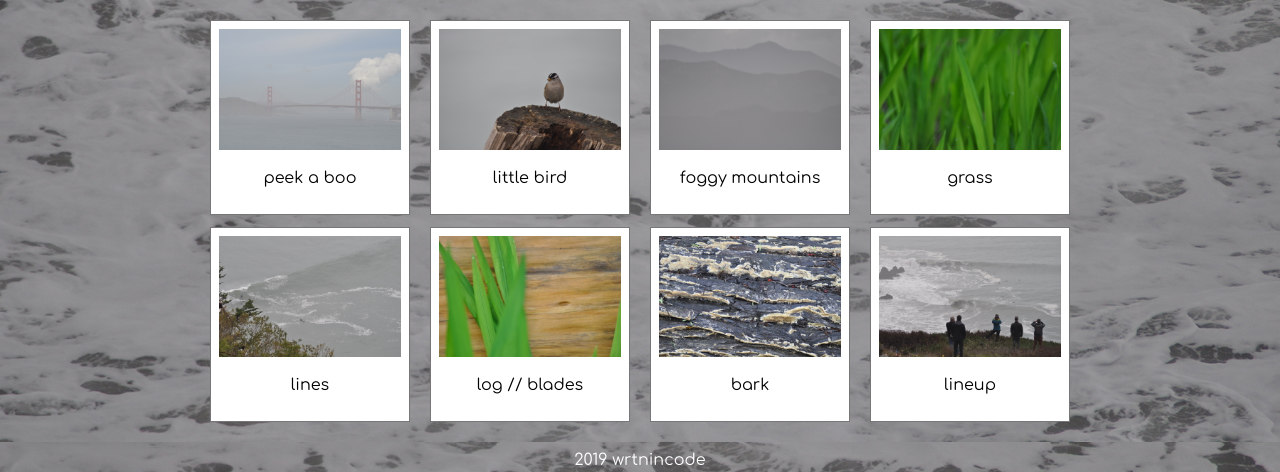
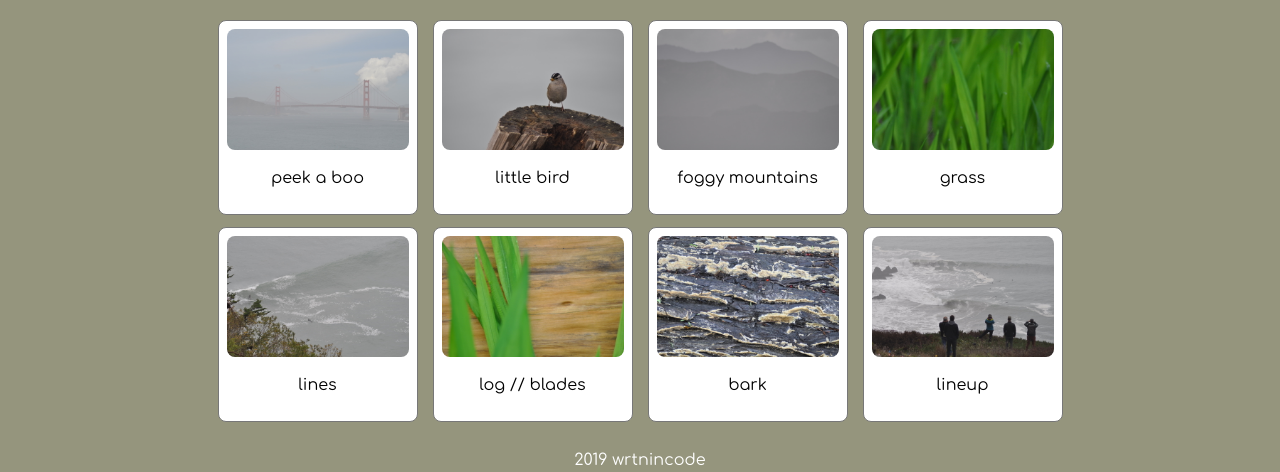
Before and after one commit to or-ar/background_swell, a plain HTML site: page index.html in a window 1280 px wide. Shown: the part 408-880 px from the top of the page. Drawn offline with nearby package versions, Linux system fonts and the light colour scheme.

Commit message:
updated stylingand animation

```diff
--- a/css/main.css
+++ b/css/main.css
@@ -2,6 +2,7 @@
   /* background-image: url("../img/DSC_0808.jpg"); */
   height: 300px;
   color: white;
+  padding: 30px;
 }
 
 .text {
@@ -11,7 +12,7 @@
 .gallery {
     display: flex;
     flex-wrap: wrap;
-    justify-content: space-between;
+    justify-content: space-around;
     width: 900px;
     margin: auto;
     padding: 20px;
@@ -22,18 +23,21 @@ figure {
     background-color: white;
     margin: 6px 0;
     border: 1px solid #777;
+    border-radius: 8px;
     padding: 8px;
     box-sizing: border-box;
 }
 
 figure img {
   width: 100%;
-  transition: transform .4s ease-out .1s;
+  border-radius: 8px;
+  transition: transform .4s ease-in .25s;
 }
 
 figure:hover img {
-  transform: scale(2);
-  border: 8px solid white;
+  transform: scale(1.75);
+  border: 8px solid #FFF5A6;
+  border-radius: 8px;
 }
 
 figure figcaption {
@@ -45,7 +49,8 @@ figure figcaption {
 
 body {
   font-family: Comfortaa;
-  background-image: url("../img/DSC_0808.jpg");
+  background-color: #95957d;
+  /* alt background image option : "../img/DSC_0808.jpg" */
   color: white;
 }
 
```
Also changed, not shown: 12 other files.
